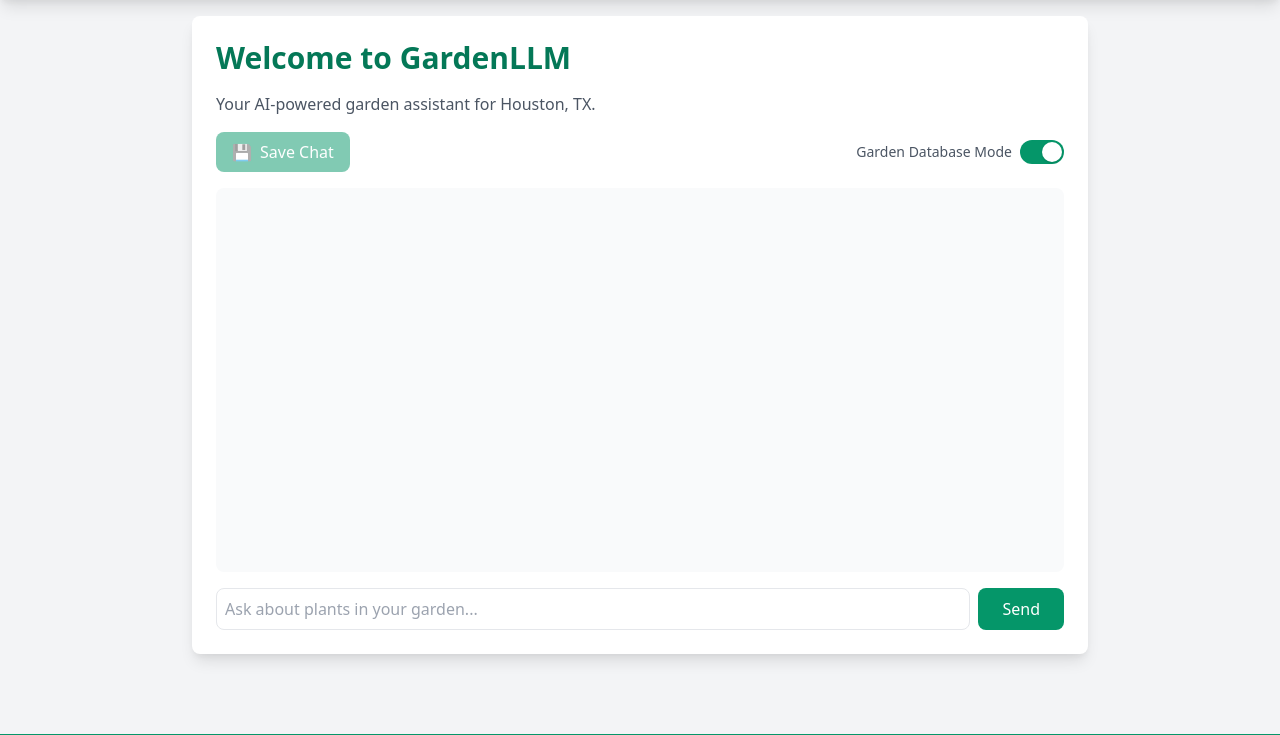
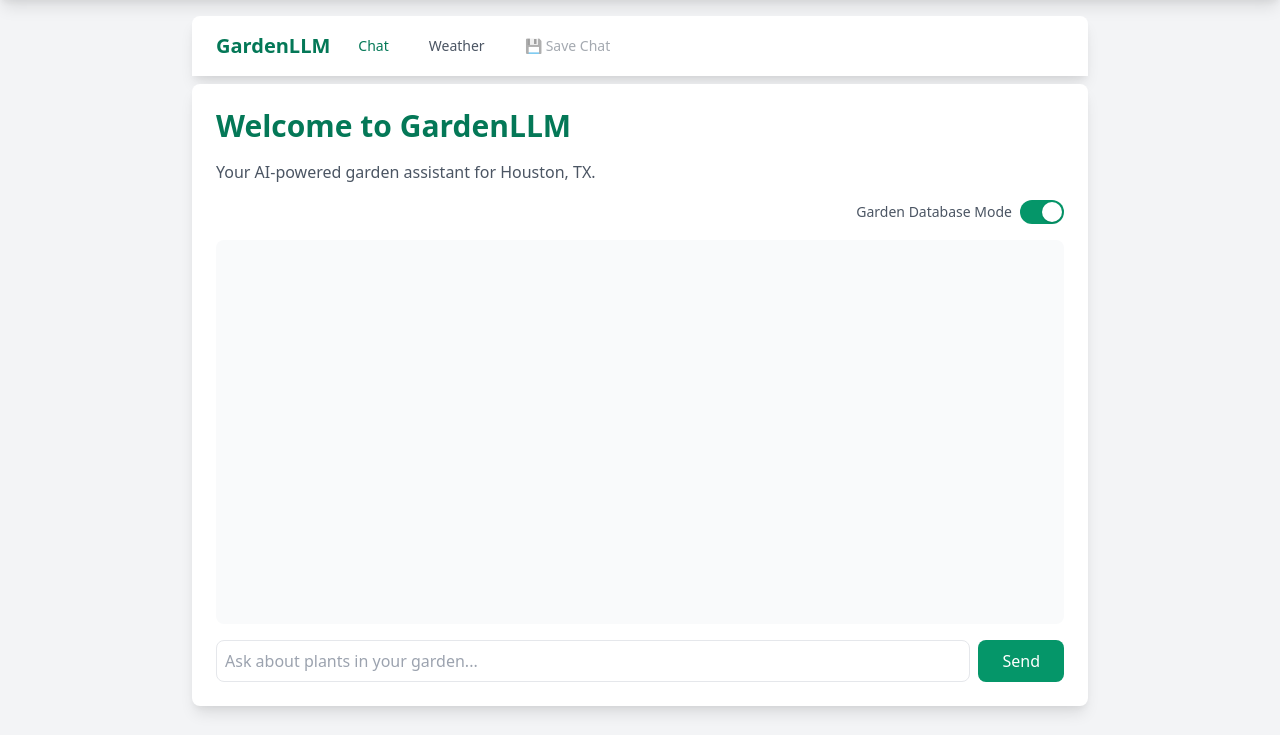
Before and after one commit to LaurenceW01/GardenLLM, a FastAPI app: page / in a window 1280 px wide. Shown: the part 60-795 px from the top of the page. Run offline with FastAPI, Linux system fonts and the light colour scheme; data that the repository does not hold is empty; parts of the project's set-up code (start-up, migrations or seed data) failed here and were passed over; some libraries are stand-ins or nearby versions.

Commit message:
added menu

```diff
--- a/templates/index.html
+++ b/templates/index.html
@@ -291,23 +291,44 @@
     class="max-w-4xl mx-auto"
     x-data="chatInterface"
 >
+    <!-- New Menu Bar -->
+    <div class="bg-white shadow-lg rounded-t-lg mb-2">
+        <div class="max-w-4xl mx-auto px-6 py-3">
+            <div class="flex items-center justify-between">
+                <div class="flex items-center space-x-4">
+                    <a href="/" class="text-xl font-bold text-green-700 hover:text-green-800">
+                        GardenLLM
+                    </a>
+                    <nav class="flex space-x-4">
+                        <a href="/" class="text-gray-600 hover:text-green-700 px-3 py-2 rounded-md text-sm font-medium"
+                           :class="{'text-green-700': window.location.pathname === '/'}">
+                            Chat
+                        </a>
+                        <a href="/weather" class="text-gray-600 hover:text-green-700 px-3 py-2 rounded-md text-sm font-medium"
+                           :class="{'text-green-700': window.location.pathname === '/weather'}">
+                            Weather
+                        </a>
+                        <button
+                            x-show="window.location.pathname === '/'"
+                            @click="saveConversation()"
+                            type="button"
+                            class="text-gray-600 hover:text-green-700 px-3 py-2 rounded-md text-sm font-medium flex items-center gap-1"
+                            :disabled="!hasMessages"
+                        >
+                            <span>💾</span> Save Chat
+                        </button>
+                    </nav>
+                </div>
+            </div>
+        </div>
+    </div>
+
     <div class="bg-white rounded-lg shadow-lg p-6 mb-8">
         <h1 class="text-3xl font-bold mb-4 text-green-700">Welcome to GardenLLM</h1>
         <p class="text-gray-600 mb-4">Your AI-powered garden assistant for Houston, TX.</p>
 
         <!-- Mode Toggle Switch -->
-        <div class="flex items-center justify-between mb-4">
-            <div class="flex items-center gap-2">
-                <button
-                    @click="saveConversation()"
-                    type="button"
-                    class="bg-green-600 text-white px-4 py-2 rounded-lg hover:bg-green-700 transition-colors flex items-center gap-2"
-                    :disabled="!hasMessages"
-                >
-                    <span>💾</span> Save Chat
-                </button>
-            </div>
-
+        <div class="flex items-center justify-end mb-4">
             <div class="flex items-center gap-2">
                 <span class="text-sm text-gray-600" x-text="useDatabase ? 'Garden Database Mode' : 'Image Analysis Mode'"></span>
                 <button
```
